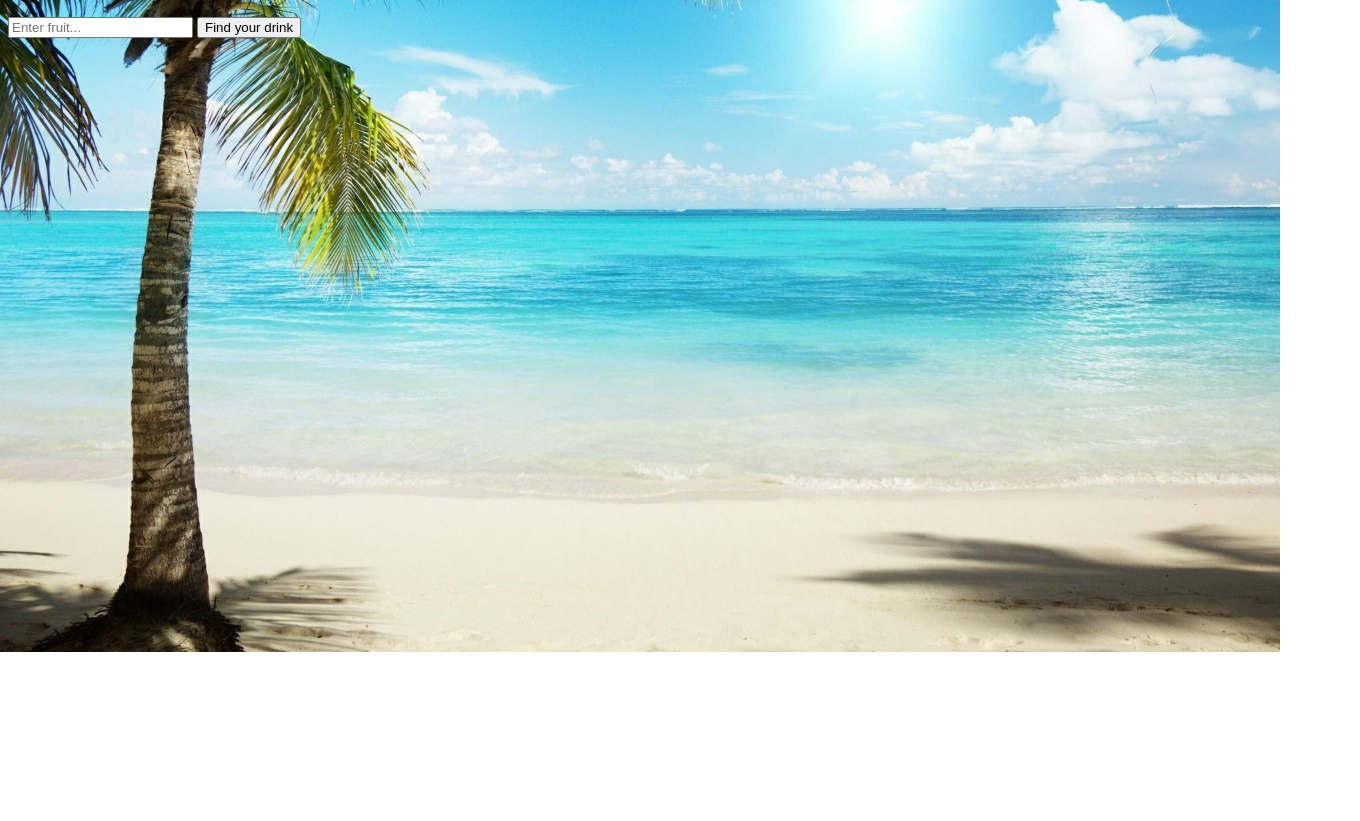
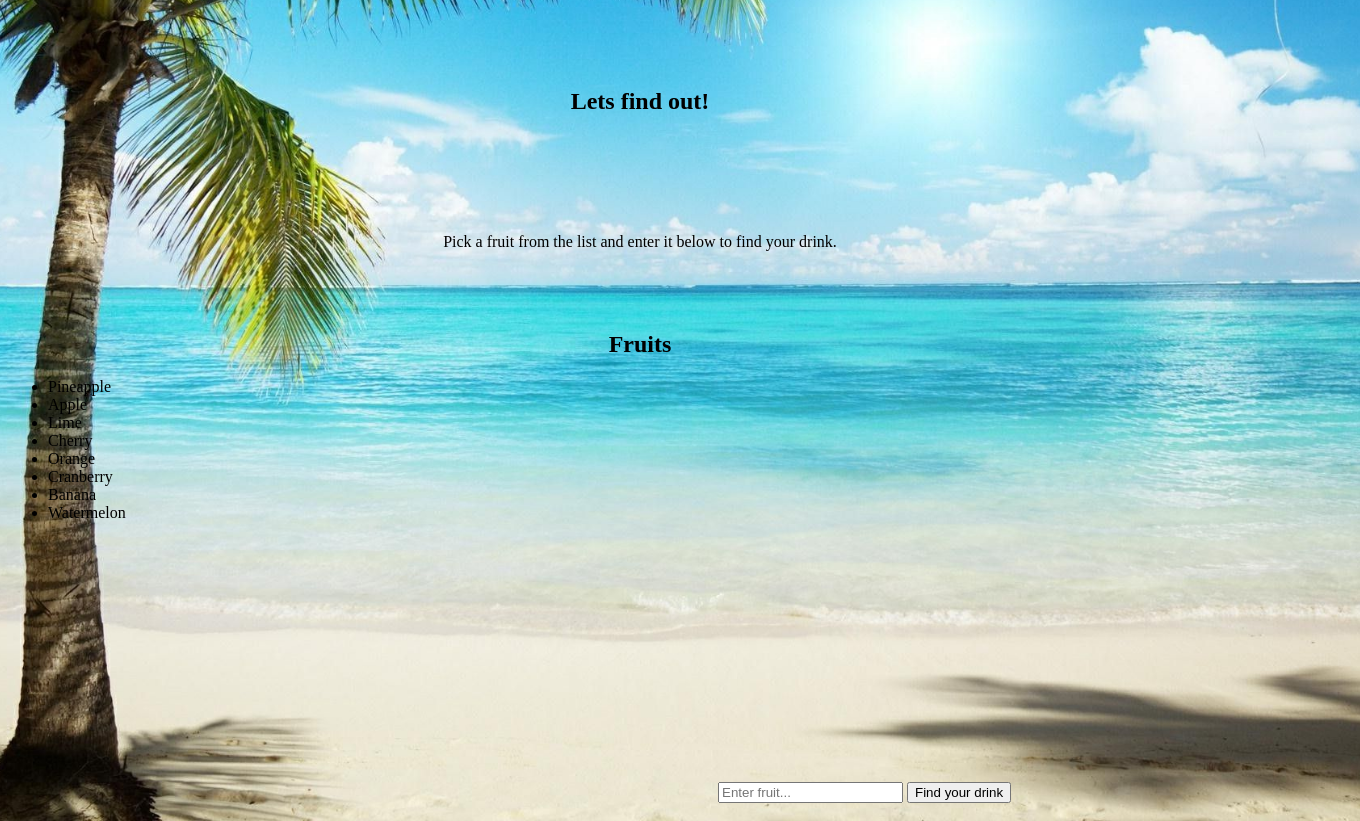
Before and after one commit to KevMcCall/age-verifier, a plain HTML site: page favdrink.html in a window 1280 px wide. Shown: the part 148-969 px from the top of the page, 1360 px wide, since content can reach past the window. Before the commit the page ends 800 px from the top, so only its background shows below. Drawn offline with Linux system fonts and the light colour scheme.

Commit message:
added comments to JS and html UL

```diff
--- a/favdrink.css
+++ b/favdrink.css
@@ -7,6 +7,21 @@ html {
  }
 
 
-h1, h2 {
+h1, h2, p {
+    margin-top: 80px;
     text-align: center;
 }
+
+.container {
+    margin-left: 700px;
+    margin-top: 250px;
+    width: 50%;
+    padding: 10px;
+
+
+}
+
+
+#favdrinkresult {
+    text-align: center;
+}
--- a/favdrink.html
+++ b/favdrink.html
@@ -15,10 +15,27 @@
 <h1>What's Your Favorite Drink?</h1>
 <br>
 <h2>Lets find out!</h2>
+<br>
+<p>Pick a fruit from the list and enter it below to find your drink.</p>
 
+<h2>Fruits</h2>
+<ul>
+    <li>Pineapple</li>
+    <li>Apple</li>
+    <li>Lime</li>
+    <li>Cherry</li>
+    <li>Orange</li>
+    <li>Cranberry</li>
+    <li>Banana</li>
+    <li>Watermelon</li>
+
+</ul>
+
+<div class= "container">
 <input id="inputbox" type="text" placeholder="Enter fruit...">
 
 <button onclick="favDrinks()">Find your drink</button>
+</div>
 
 <div id="favdrinkresult"></div>
 
--- a/favdrink.js
+++ b/favdrink.js
@@ -2,12 +2,14 @@ function favDrinks() {
     var text;
     var drinks = document.getElementById("inputbox").value;
 
-    switch(drinks) {
+    //Switch(expression) to select code blocks to be executed.
+    switch (drinks) {
+        //Cases to be tested against the expression.
         case "Pineapple", "pineapple":
             text = "Pineapple Rum Punch";
-      break;
         case "Apple", "apple":
             text = "Apple Whiskey Sour";
+            //If case matches, code will execute, and break will end switch block.
             break;
         case "Lime", "lime":
             text = "Tequila Lime Mojito Cocktail";
@@ -27,6 +29,7 @@ function favDrinks() {
         case "Watermelon", "watermelon":
             text = "Watermelon Sangria";
             break;
+        //If none of the cases match, default text is ran
         default: text = "There are no drinks with that selection."
     }
     document.getElementById("favdrinkresult").innerHTML = text;
```
Lines whose indentation alone changed are shown as unchanged.
